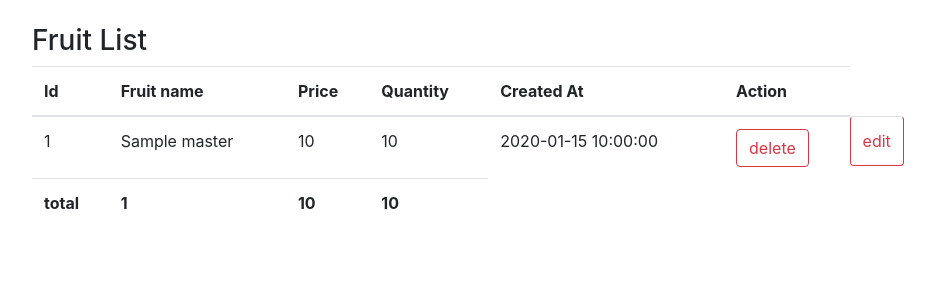
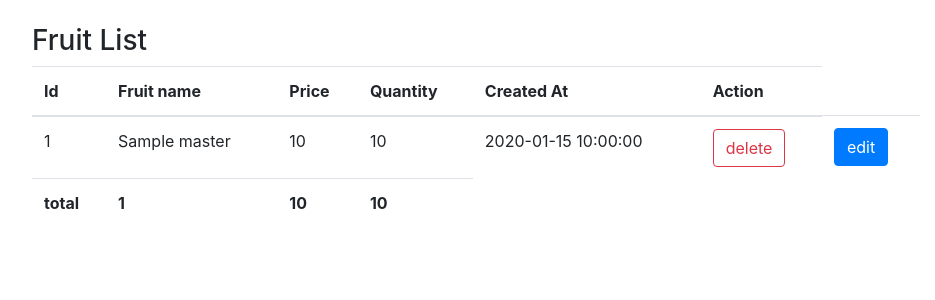
Before and after one commit to rangbind/fruits-shop, a PHP site: page /dashboard.php in a window 1280 px wide. Shown: the part 56-356 px from the top of the page, without its empty margins (53-988 px from the left). Run offline with PHP 8.4, Linux system fonts and the light colour scheme; tables that the repository leaves empty or names only in its code hold one stand-in row (values such as "Sample post"); a stand-in replaces the project's code that opens the database connection.

Commit message:
updated dashboard.php

```diff
--- a/dashboard.php
+++ b/dashboard.php
@@ -42,7 +42,7 @@
 			<td><?php echo $value['quantity']; ?></td>
 			<td><?php echo $value['created_at']; ?></td>
 
-			<th> <a class="btn btn-outline-danger" href="deleteFruit.php" id="fruit_id"> delete </a></th>         <th <a class="btn btn-outline-danger" href="editFruit.php" id="fruit_id"> edit </th>
+			<th> <a class="btn btn-outline-danger" href="deleteFruit.php" id="fruit_id = fruit_id"> delete </a></th>       <th> <a class="btn btn-primary" href="editFruit.php" id="fruit_id = fruit_id"> edit </th>
 		</tr>
 
 		<?php
```
